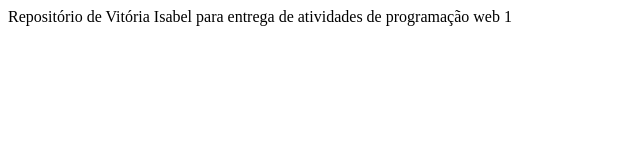
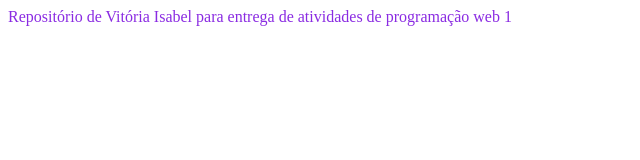
Before and after one commit to vitoria-F5/Tarefas-Programa-o-Web-1, a plain HTML site: page index.html in a window 1280 px wide. Shown: the whole page, without its empty margins (0-640 px from the left). Drawn offline with Linux system fonts and the light colour scheme.

Commit message:
Add files via upload

```diff
--- a/index.html
+++ b/index.html
@@ -2,8 +2,14 @@
 <html>
     <head>
         <title>Vitória Isabel Lemos de Mattos</title>
+        <link rel="stylesheet" href="estilos.css">
+        <style type="text/css">
+        body {
+            color: blueviolet;
+        }
+        </style></style>
     </head>
-    <body>
+    <body style="color: blueviolet;">
         Repositório de Vitória Isabel para entrega de atividades de programação web 1
     </body>
 </html>
```
